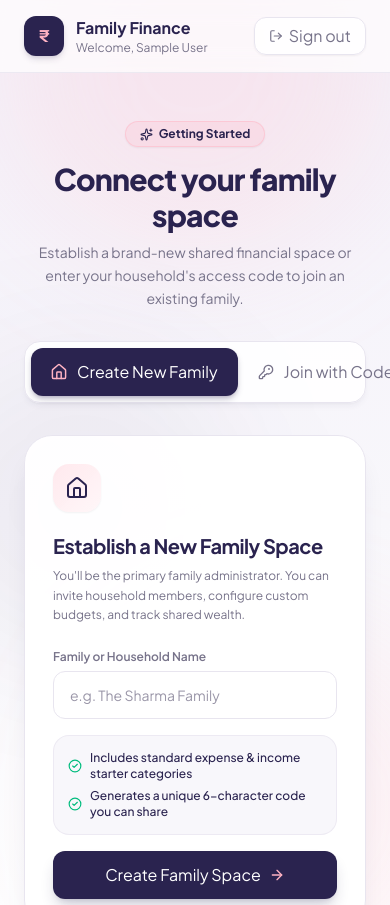
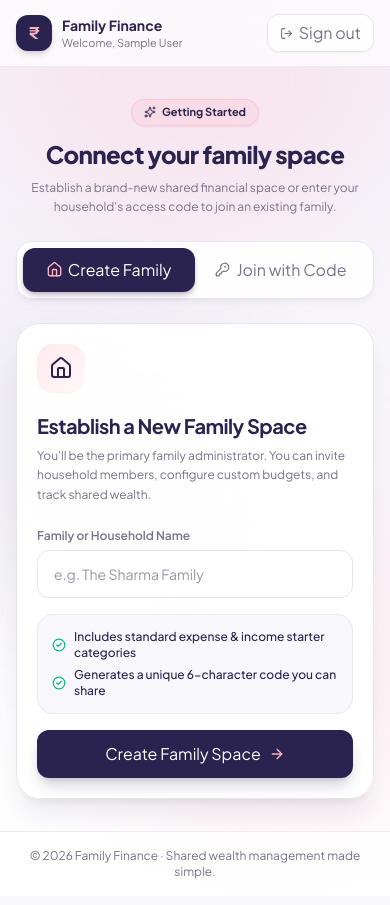
Before and after one commit to Archit-vijay/Family-Expense-Tracker, a React (Vite) app in the folder frontend/: page /onboarding in a window 390 px wide. Shown: the top 905 px of the page. Built offline with nearby package versions, Linux system fonts and the light colour scheme; no server answers; sample sign-in values are in the browser's storage.

Commit message:
fix(ui): improve onboarding tab switcher responsiveness on mobile

```diff
--- a/frontend/src/pages/Onboarding.tsx
+++ b/frontend/src/pages/Onboarding.tsx
@@ -80,17 +80,17 @@ export default function Onboarding() {
       </div>
 
       {/* Header */}
-      <header className="relative z-10 border-b border-[#e8e5ef]/80 bg-white/70 backdrop-blur-md px-6 py-4 dark:border-[#2e265c] dark:bg-[#161130]/80">
+      <header className="relative z-10 border-b border-[#e8e5ef]/80 bg-white/70 backdrop-blur-md px-4 sm:px-6 py-3.5 sm:py-4 dark:border-[#2e265c] dark:bg-[#161130]/80">
         <div className="mx-auto flex max-w-5xl items-center justify-between">
-          <div className="flex items-center gap-3">
-            <div className="flex h-10 w-10 items-center justify-center rounded-xl bg-[#2a234f] text-base font-bold text-[#ffb3c3] shadow-md shadow-[#2a234f]/15 dark:bg-[#352a6a]">
+          <div className="flex items-center gap-2.5 sm:gap-3">
+            <div className="flex h-9 w-9 sm:h-10 sm:w-10 items-center justify-center rounded-xl bg-[#2a234f] text-base font-bold text-[#ffb3c3] shadow-md shadow-[#2a234f]/15 dark:bg-[#352a6a]">
               ₹
             </div>
             <div>
-              <h1 className="text-base font-bold text-[#2a234f] dark:text-[#f5f3fa]">
+              <h1 className="text-sm sm:text-base font-bold text-[#2a234f] dark:text-[#f5f3fa]">
                 Family Finance
               </h1>
-              <p className="text-xs text-[#77738a] dark:text-[#a5a0ba]">
+              <p className="text-[11px] sm:text-xs text-[#77738a] dark:text-[#a5a0ba]">
                 Welcome, {user?.name || "Friend"}
               </p>
             </div>
@@ -99,50 +99,50 @@ export default function Onboarding() {
           <button
             type="button"
             onClick={logout}
-            className="inline-flex items-center gap-1.5 rounded-xl border border-[#e8e5ef] bg-white/80 px-3.5 py-1.5 text-xs font-semibold text-[#77738a] shadow-xs transition hover:bg-white hover:text-[#2a234f] hover:-translate-y-0.5 active:translate-y-0 dark:border-[#2e265c] dark:bg-[#1a133d] dark:text-[#a5a0ba] dark:hover:bg-[#251d54] dark:hover:text-white"
+            className="inline-flex items-center gap-1.5 rounded-xl border border-[#e8e5ef] bg-white/80 px-3 py-1.5 text-xs font-semibold text-[#77738a] shadow-xs transition hover:bg-white hover:text-[#2a234f] hover:-translate-y-0.5 active:translate-y-0 dark:border-[#2e265c] dark:bg-[#1a133d] dark:text-[#a5a0ba] dark:hover:bg-[#251d54] dark:hover:text-white"
           >
-            <LogOut size={14} />
+            <LogOut size={13} />
             <span>Sign out</span>
           </button>
         </div>
       </header>
 
       {/* Main Content */}
-      <main className="relative z-10 mx-auto flex w-full max-w-4xl flex-1 flex-col justify-center px-6 py-12 fade-up">
-        <div className="text-center max-w-xl mx-auto mb-8">
-          <span className="inline-flex items-center gap-1.5 rounded-full border border-[#ffb3c3]/50 bg-[#ffb3c3]/20 px-3.5 py-1 text-xs font-bold text-[#2a234f] shadow-xs dark:border-[#ffb3c3]/30 dark:bg-[#ffb3c3]/15 dark:text-[#ffb3c3]">
-            <Sparkles size={13} className="text-[#2a234f] dark:text-[#ffb3c3]" />
+      <main className="relative z-10 mx-auto flex w-full max-w-4xl flex-1 flex-col justify-center px-4 sm:px-6 py-8 sm:py-12 fade-up">
+        <div className="text-center max-w-xl mx-auto mb-6 sm:mb-8">
+          <span className="inline-flex items-center gap-1.5 rounded-full border border-[#ffb3c3]/50 bg-[#ffb3c3]/20 px-3 py-1 text-[11px] sm:text-xs font-bold text-[#2a234f] shadow-xs dark:border-[#ffb3c3]/30 dark:bg-[#ffb3c3]/15 dark:text-[#ffb3c3]">
+            <Sparkles size={12} className="text-[#2a234f] dark:text-[#ffb3c3]" />
             Getting Started
           </span>
-          <h2 className="mt-3.5 text-3xl font-extrabold tracking-tight sm:text-4xl text-[#2a234f] dark:text-[#f5f3fa]">
+          <h2 className="mt-3 text-2xl font-extrabold tracking-tight sm:text-4xl text-[#2a234f] dark:text-[#f5f3fa]">
             Connect your family space
           </h2>
-          <p className="mt-2 text-sm leading-relaxed text-[#77738a] dark:text-[#a5a0ba]">
+          <p className="mt-2 text-xs sm:text-sm leading-relaxed text-[#77738a] dark:text-[#a5a0ba]">
             Establish a brand-new shared financial space or enter your household's access code to join an existing family.
           </p>
         </div>
 
         {/* Animated switch tab pill */}
-        <div className="mx-auto mb-8 flex w-full max-w-md sm:max-w-lg rounded-2xl border border-[#e8e5ef] bg-white/90 p-1.5 shadow-md shadow-[#2a234f]/5 backdrop-blur-md dark:border-[#2e265c] dark:bg-[#161130]/90 dark:shadow-black/50">
+        <div className="mx-auto mb-6 sm:mb-8 grid grid-cols-2 w-full max-w-sm sm:max-w-md rounded-2xl border border-[#e8e5ef] bg-white/90 p-1.5 shadow-md shadow-[#2a234f]/5 backdrop-blur-md dark:border-[#2e265c] dark:bg-[#161130]/90 dark:shadow-black/50">
           <button
             type="button"
             onClick={() => {
               setActiveTab("create");
               setError(null);
             }}
-            className={`group relative flex flex-1 items-center justify-center gap-2.5 rounded-xl px-5 py-3 text-xs sm:text-sm font-bold whitespace-nowrap transition-all duration-300 transform active:scale-95 ${
+            className={`group relative flex items-center justify-center gap-1.5 sm:gap-2 rounded-xl px-2.5 sm:px-4 py-2.5 sm:py-3 text-xs sm:text-sm font-bold transition-all duration-300 transform active:scale-95 ${
               activeTab === "create"
                 ? "bg-[#2a234f] text-white shadow-md shadow-[#2a234f]/25 dark:bg-[#352a6a]"
-                : "text-[#77738a] hover:text-[#2a234f] hover:bg-black/5 hover:-translate-y-0.5 dark:text-[#a5a0ba] dark:hover:text-white dark:hover:bg-white/5"
+                : "text-[#77738a] hover:text-[#2a234f] hover:bg-black/5 dark:text-[#a5a0ba] dark:hover:text-white dark:hover:bg-white/5"
             }`}
           >
             <Home
-              size={16}
+              size={15}
               className={`shrink-0 transition-transform duration-300 ${
                 activeTab === "create" ? "scale-110 text-[#ffb3c3]" : "group-hover:scale-110"
               }`}
             />
-            <span>Create New Family</span>
+            <span className="truncate">Create Family</span>
           </button>
 
           <button
@@ -151,25 +151,25 @@ export default function Onboarding() {
               setActiveTab("join");
               setError(null);
             }}
-            className={`group relative flex flex-1 items-center justify-center gap-2.5 rounded-xl px-5 py-3 text-xs sm:text-sm font-bold whitespace-nowrap transition-all duration-300 transform active:scale-95 ${
+            className={`group relative flex items-center justify-center gap-1.5 sm:gap-2 rounded-xl px-2.5 sm:px-4 py-2.5 sm:py-3 text-xs sm:text-sm font-bold transition-all duration-300 transform active:scale-95 ${
               activeTab === "join"
                 ? "bg-[#2a234f] text-white shadow-md shadow-[#2a234f]/25 dark:bg-[#352a6a]"
-                : "text-[#77738a] hover:text-[#2a234f] hover:bg-black/5 hover:-translate-y-0.5 dark:text-[#a5a0ba] dark:hover:text-white dark:hover:bg-white/5"
+                : "text-[#77738a] hover:text-[#2a234f] hover:bg-black/5 dark:text-[#a5a0ba] dark:hover:text-white dark:hover:bg-white/5"
             }`}
           >
             <KeyRound
-              size={16}
+              size={15}
               className={`shrink-0 transition-transform duration-300 ${
                 activeTab === "join" ? "scale-110 text-[#ffb3c3]" : "group-hover:scale-110"
               }`}
             />
-            <span>Join with Code</span>
+            <span className="truncate">Join with Code</span>
           </button>
         </div>
 
         {/* Error notification */}
         {error && (
-          <div className="mx-auto mb-6 max-w-md rounded-2xl border border-rose-200 bg-rose-50/90 p-4 text-xs font-medium text-rose-700 shadow-sm animate-in fade-in duration-200 dark:border-rose-500/30 dark:bg-rose-950/40 dark:text-rose-300">
+          <div className="mx-auto mb-6 max-w-md rounded-2xl border border-rose-200 bg-rose-50/90 p-3.5 text-xs font-medium text-rose-700 shadow-sm animate-in fade-in duration-200 dark:border-rose-500/30 dark:bg-rose-950/40 dark:text-rose-300">
             {error}
           </div>
         )}
@@ -177,7 +177,7 @@ export default function Onboarding() {
         {/* Card composition */}
         <div className="mx-auto w-full max-w-md">
           {activeTab === "create" ? (
-            <div className="rounded-[28px] border border-[#e8e5ef] bg-white/95 p-7 shadow-xl shadow-[#2a234f]/8 sm:p-9 backdrop-blur-xl transition-all duration-300 animate-in fade-in-50 zoom-in-95 dark:border-[#2e265c] dark:bg-[#181236]/95 dark:shadow-black/60">
+            <div className="rounded-[24px] sm:rounded-[28px] border border-[#e8e5ef] bg-white/95 p-5 sm:p-9 shadow-xl shadow-[#2a234f]/8 backdrop-blur-xl transition-all duration-300 animate-in fade-in-50 zoom-in-95 dark:border-[#2e265c] dark:bg-[#181236]/95 dark:shadow-black/60">
               <div className="flex h-12 w-12 items-center justify-center rounded-2xl bg-gradient-to-br from-[#ffb3c3]/30 to-[#ffb3c3]/10 text-[#2a234f] shadow-xs dark:from-[#ffb3c3]/20 dark:to-[#ffb3c3]/5 dark:text-[#ffb3c3]">
                 <Home size={24} />
               </div>
@@ -242,7 +242,7 @@ export default function Onboarding() {
               </form>
             </div>
           ) : (
-            <div className="rounded-[28px] border border-[#e8e5ef] bg-white/95 p-7 shadow-xl shadow-[#2a234f]/8 sm:p-9 backdrop-blur-xl transition-all duration-300 animate-in fade-in-50 zoom-in-95 dark:border-[#2e265c] dark:bg-[#181236]/95 dark:shadow-black/60">
+            <div className="rounded-[24px] sm:rounded-[28px] border border-[#e8e5ef] bg-white/95 p-5 sm:p-9 shadow-xl shadow-[#2a234f]/8 backdrop-blur-xl transition-all duration-300 animate-in fade-in-50 zoom-in-95 dark:border-[#2e265c] dark:bg-[#181236]/95 dark:shadow-black/60">
               <div className="flex h-12 w-12 items-center justify-center rounded-2xl bg-[#2a234f] text-[#ffb3c3] shadow-md shadow-[#2a234f]/20 dark:bg-[#352a6a]">
                 <KeyRound size={24} />
               </div>
```
